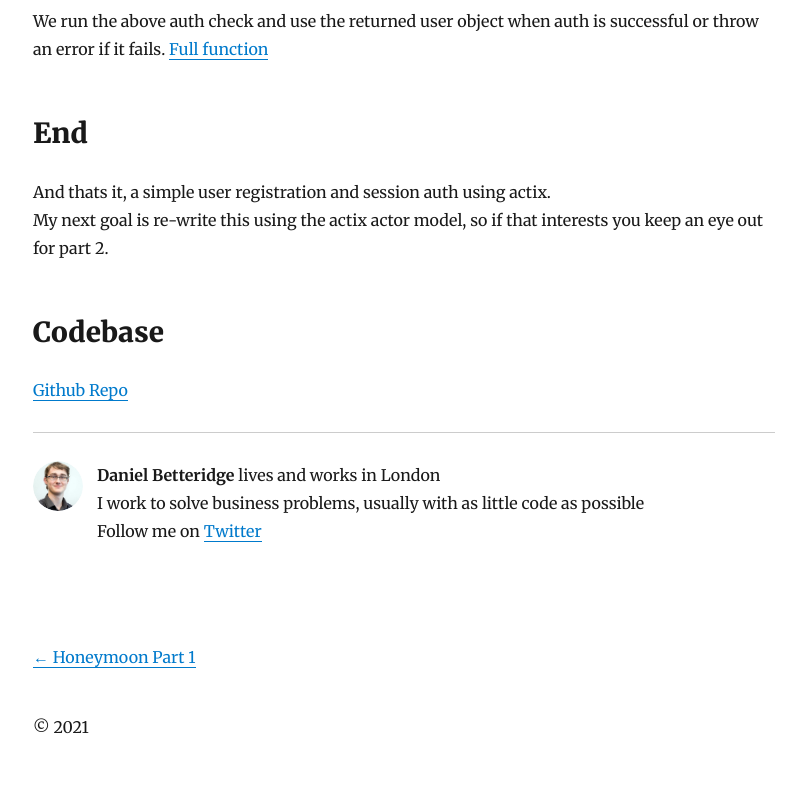
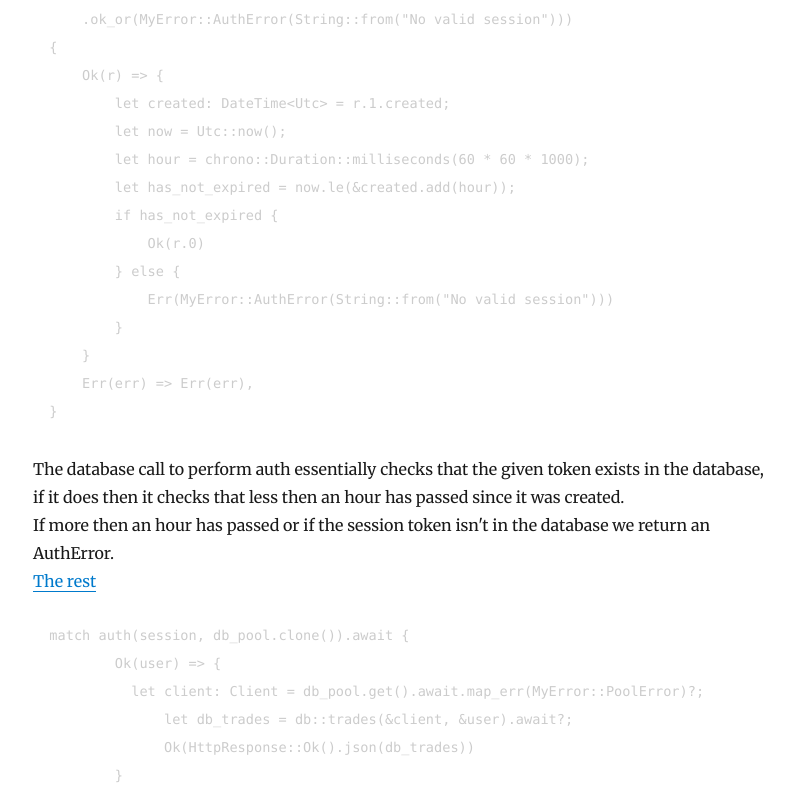
Before and after one commit to dbetteridge/dbetteridge.github.io, a Gatsby site: page /actix-web-sessions/ in a window 1280 px wide. Shown: the part 3826-4621 px from the top of the page, without its empty margins (236-1042 px from the left). Built offline with nearby package versions, Linux system fonts and the light colour scheme; Gatsby itself is replaced by a stand-in of ours; some packages are replaced by stand-ins of ours; code samples lack their colours.

Commit message:
Should include the DB call for auth of the session

````diff
--- a/content/blog/actix-web-sessions/index.md
+++ b/content/blog/actix-web-sessions/index.md
@@ -22,7 +22,6 @@ I am learning Rust and do not pretend that this is the best solution or even par
 
 ![Basic folder setup](FolderStructure.PNG)
 
-
 ## Database schema
 
 Schema to handle users, sessions, cards and trades.
@@ -32,6 +31,7 @@ Schema to handle users, sessions, cards and trades.
 ## Registering a new user
 
 First we define a user model and map it to our users table.
+
 ```rust
   #[derive(Deserialize, PostgresMapper, Serialize, Debug)]
   #[pg_mapper(table = "users")] // singular 'user' is a keyword..
@@ -99,6 +99,7 @@ The core of the session handling can be found in main.rs and handlers.rs login f
 ```rust
   .wrap(CookieSession::signed(&[0; 32]).secure(false))
 ```
+
 Uses actix-session to create a cookie, This cookie also allows us to set values much like using localStorage in the browser.
 [Full function](https://github.com/dbetteridge/actix-session-example/blob/master/src/main.rs#L24)
 
@@ -106,6 +107,7 @@ Uses actix-session to create a cookie, This cookie also allows us to set values
   let db_session = db::login(&client, user_info).await?;
   session.set("session", db_session.token)?;
 ```
+
 Here we are taking the session token returned from the database login call and setting it in our session cookie for later use.
 [Full function](https://github.com/dbetteridge/actix-session-example/blob/master/src/handlers.rs#L30)
 
@@ -113,9 +115,42 @@ Here we are taking the session token returned from the database login call and s
   let session_token = session.get("session").unwrap().unwrap_or_default();
   db::auth(&client, session_token).await
 ```
-We extract the session token from the session cookie and check it against the database to see if it exists and hasn't expired.
-If it is valid we return the User associated with that token.
+
+We extract the session token from the session cookie and pass it to our database auth function
 [Full function](https://github.com/dbetteridge/actix-session-example/blob/master/src/handlers.rs#L116)
+
+```rust
+  match client
+      .query(&stmt, &[&session_token])
+      .await?
+      .first()
+      .map(|row| {
+          (
+              User::from_row_ref(row).unwrap(),
+              Session::from_row_ref(row).unwrap(),
+          )
+      })
+      .ok_or(MyError::AuthError(String::from("No valid session")))
+  {
+      Ok(r) => {
+          let created: DateTime<Utc> = r.1.created;
+          let now = Utc::now();
+          let hour = chrono::Duration::milliseconds(60 * 60 * 1000);
+          let has_not_expired = now.le(&created.add(hour));
+          if has_not_expired {
+              Ok(r.0)
+          } else {
+              Err(MyError::AuthError(String::from("No valid session")))
+          }
+      }
+      Err(err) => Err(err),
+  }
+```
+
+The database call to perform auth essentially checks that the given token exists in the database,
+if it does then it checks that less then an hour has passed since it was created.
+If more then an hour has passed or if the session token isn't in the database we return an AuthError.
+[The rest](https://github.com/dbetteridge/actix-session-example/blob/master/src/db.rs#L159)
 
 ```rust
   match auth(session, db_pool.clone()).await {
@@ -127,6 +162,7 @@ If it is valid we return the User associated with that token.
           Err(err) => Err(err),
   }
 ```
+
 We run the above auth check and use the returned user object when auth is successful or throw an error if it fails.
 [Full function](https://github.com/dbetteridge/actix-session-example/blob/master/src/handlers.rs#L63)
 
@@ -135,7 +171,6 @@ We run the above auth check and use the returned user object when auth is succes
 And thats it, a simple user registration and session auth using actix.
 My next goal is re-write this using the actix actor model, so if that interests you keep an eye out for part 2.
 
-
 ## Codebase
 
 [Github Repo](https://github.com/dbetteridge/actix-session-example)
````
